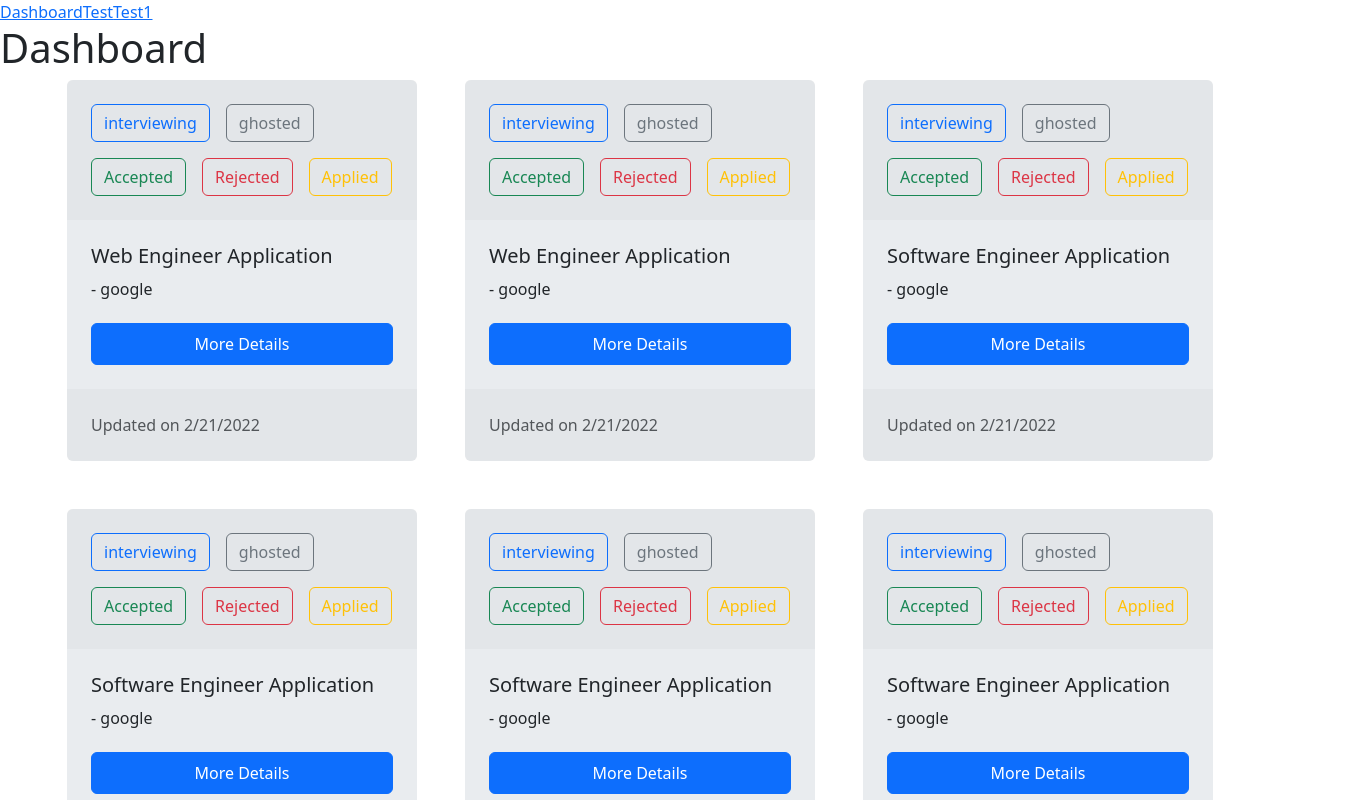
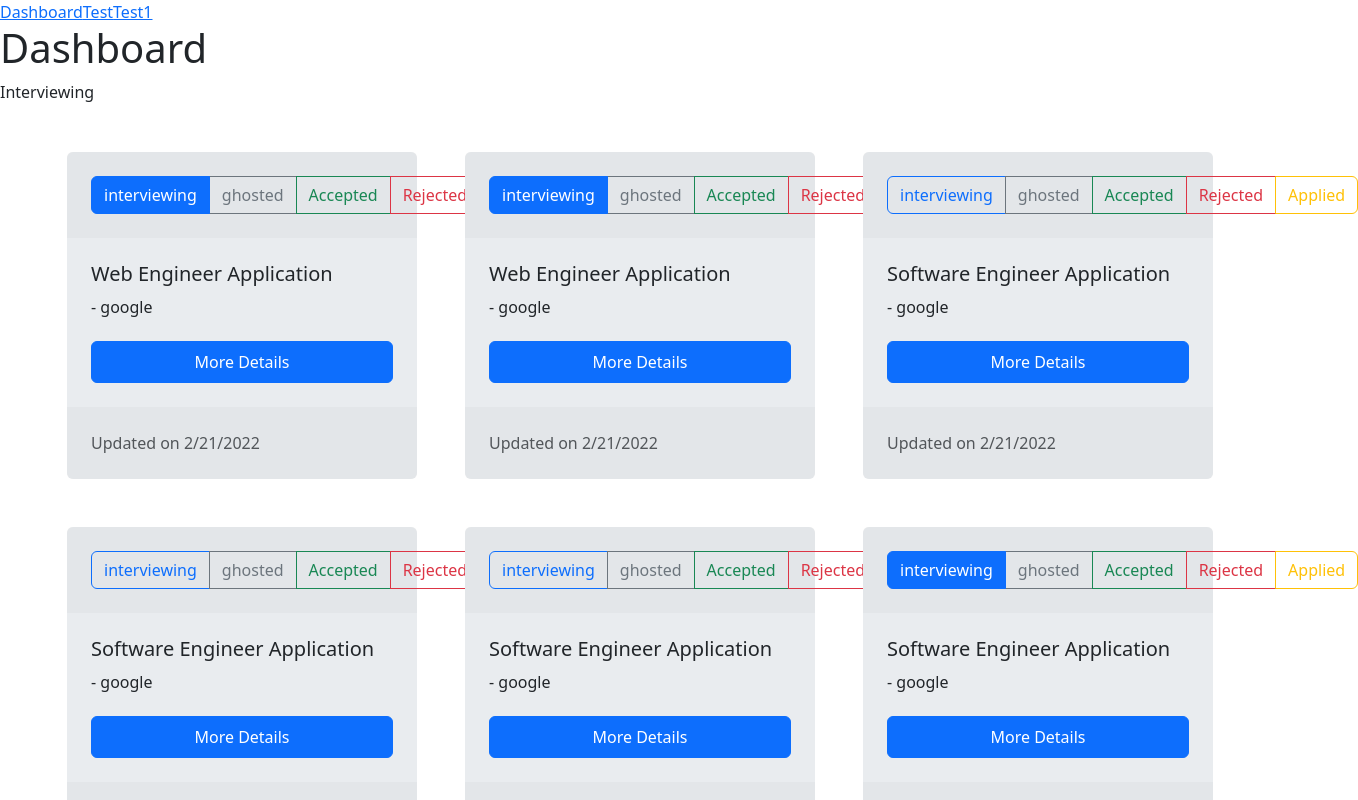
Before and after one commit to pterofighter-s-organization/apptracker, a React (Create React App) app in the folder frontend/: page / in a window 1280 px wide. Shown: the top 800 px of the page, 1358 px wide, since content can reach past the window. Built offline with nearby package versions, Linux system fonts and the light colour scheme.

Commit message:
finish dashboard

```diff
--- a/frontend/src/components/ApplicationCard/ApplicationCardPresentation.js
+++ b/frontend/src/components/ApplicationCard/ApplicationCardPresentation.js
@@ -27,11 +27,13 @@ export default function ApplicationCardPresentation({ appObject, displayData })
             <div className="border border-0 card bg-body-secondary p-0" style={{ maxWidth: "350px" }}>
                 {/* <div className="card-header bg-success" /> */}
                 <div className="border border-0 card-header p-4 d-flex flex-wrap gap-3">
-                    <StatusButtonPresentation color={"primary"} text={"interviewing"} />
-                    <StatusButtonPresentation color={"secondary"} text={"ghosted"} />
-                    <StatusButtonPresentation color={"success"} text={"Accepted"} />
-                    <StatusButtonPresentation color={"danger"} text={"Rejected"} />
-                    <StatusButtonPresentation color={"warning"} text={"Applied"} />
+                    <div className="btn-group" role="group" aria-label="Basic radio toggle button group">
+                        <StatusButtonPresentation color={"primary"} text={"interviewing"} id="1" checked={true} name={displayData.id}/>
+                        <StatusButtonPresentation color={"secondary"} text={"ghosted"} id="2" name={displayData.id}/>
+                        <StatusButtonPresentation color={"success"} text={"Accepted"} id="3" name={displayData.id}/>
+                        <StatusButtonPresentation color={"danger"} text={"Rejected"} id="4" name={displayData.id}/>
+                        <StatusButtonPresentation color={"warning"} text={"Applied"} id="5" name={displayData.id}/>
+                    </div>
                 </div>
                 <div className="card-body p-4 d-flex flex-column gap-2">
                     <div className="card-title h5">
@@ -48,7 +50,7 @@ export default function ApplicationCardPresentation({ appObject, displayData })
                     </div>
                 </Link>
 
-                <div class="border border-0 card-footer text-body-secondary p-4">
+                <div className="border border-0 card-footer text-body-secondary p-4">
                     Updated on 2/21/2022
                 </div>
 
--- a/frontend/src/components/Dashboard/DashboardContainer.js
+++ b/frontend/src/components/Dashboard/DashboardContainer.js
@@ -27,13 +27,18 @@ export default function DashboardContainer() {
             <h1>Dashboard</h1>
             {/* have to use map because forEach wont render */}
             {/* make a list with grid and gap here to store cards */}
-            <div className="d-flex justify-content-center flex-wrap gap-3 gap-lg-5 px-3 px-sm-3">
+            <div className="">
+                <div className="d-flex">
+                    Interviewing
+                </div>
+                <div className="d-flex flex-wrap justify-content-center gap-5 p-5">
                     {interviewingApps.map((app) => (
                         <ApplicationCardContainer
                             key={app.id}
                             appObject={{ app, updateAppStatus }}
                         />
                     ))}
+                </div>
             </div>
             {/* <div className="row row-cols-xxl-4 row-cols-md-2 row-cols-sm-1 d-flex justify-content-between gap-5">
                     {appliedApps.map((app) => (
--- a/frontend/src/components/StatusButton/StatusButtonPresentation.js
+++ b/frontend/src/components/StatusButton/StatusButtonPresentation.js
@@ -1,10 +1,17 @@
 
-export default function StatusButtonPresentation({ text, color }) {
+export default function StatusButtonPresentation({ text, color, id , checked, name}) {
     return (
-        <button type="button" className={`btn btn-outline-${color}`}>
+        <>
+        {checked ? (
+            <input type="radio" class="btn-check" name={`btnradio${name}`} id={`btnradio${id}`} autocomplete="off" checked/>
+        ):(
+            <input type="radio" class="btn-check" name={`btnradio${name}`} id={`btnradio${id}`} autocomplete="off"/>
+        )}
+        <button type="button" className={`btn btn-outline-${color}`} for={`btnradio${name}${id}`}>
             <div className="">
                 {text}
             </div>
         </button>
-    )
+        </>
+        )
 }
```
Also changed, not shown: frontend/src/components/StatusButton/StatusButtonContainer.js (added, +9 -0 lines). Lines whose indentation alone changed are shown as unchanged.
